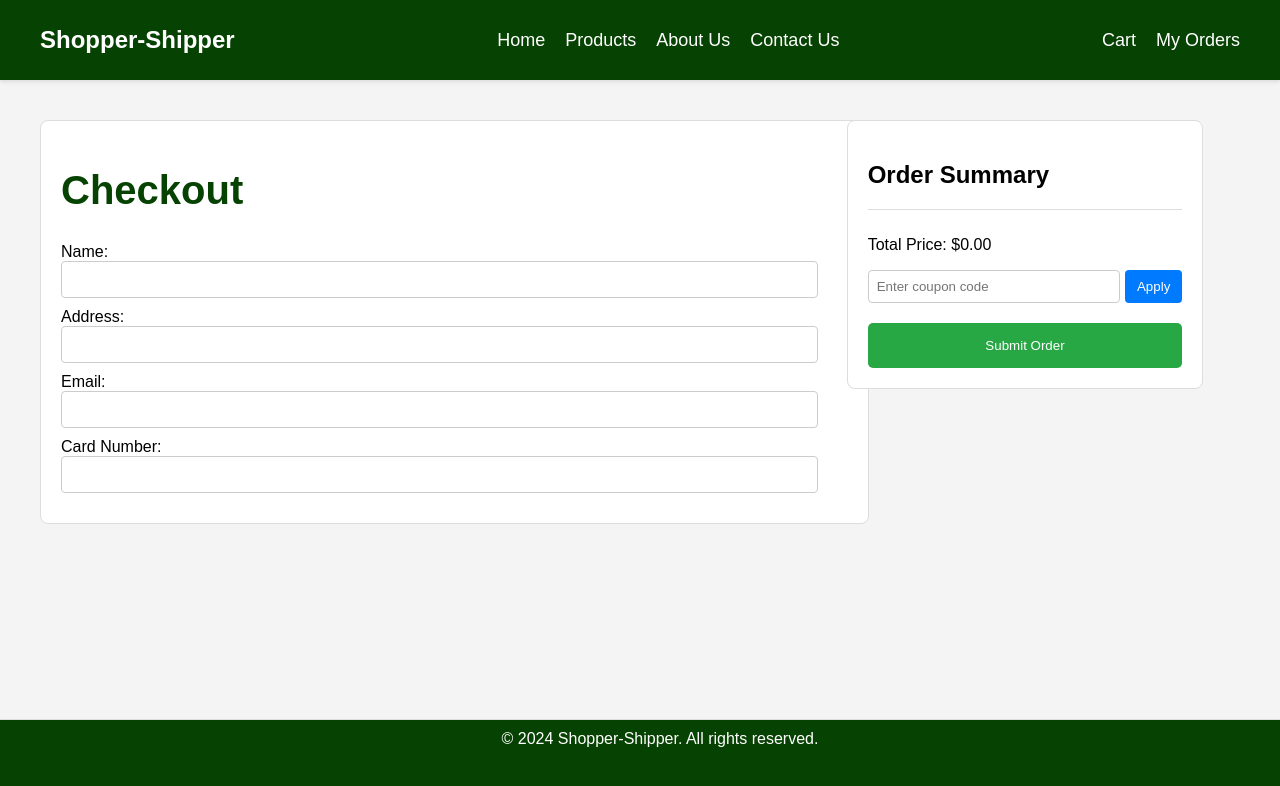
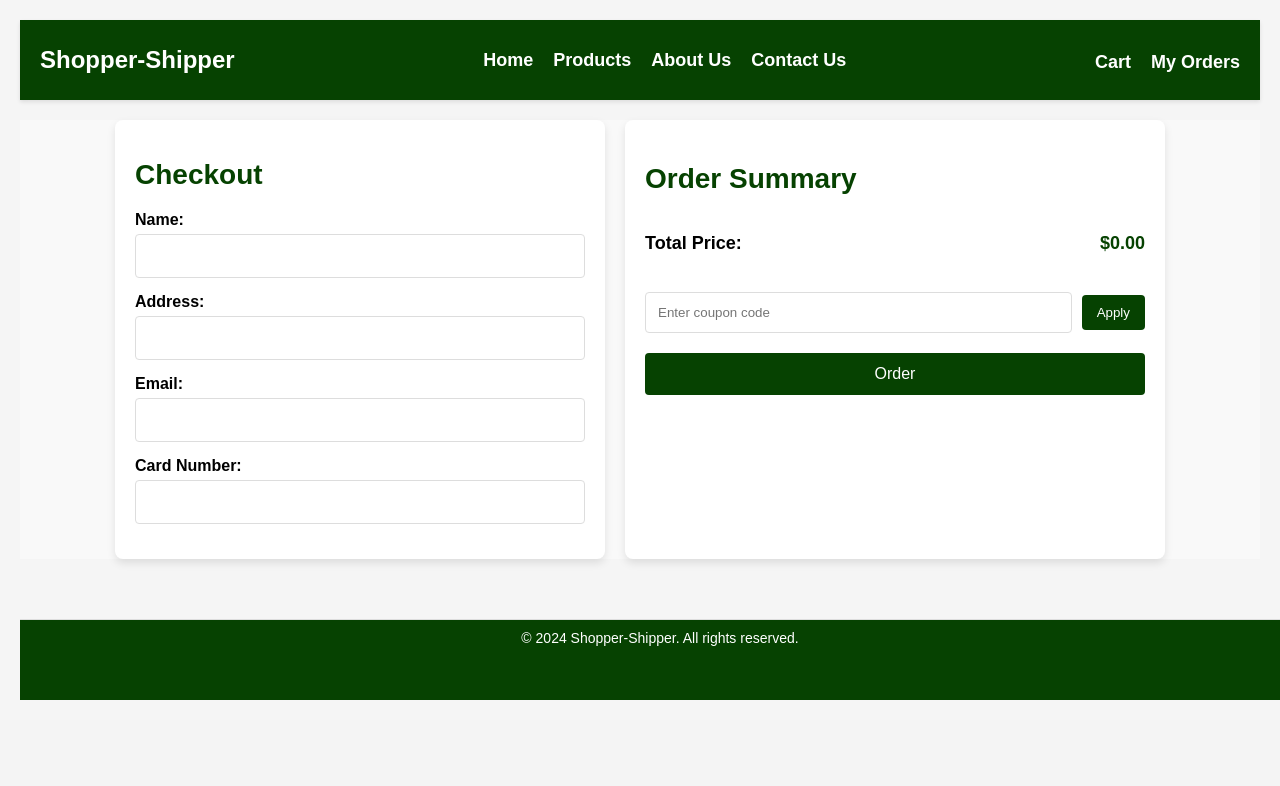
Before and after one commit to Biyushstha/Ecommerce_Biyush_Shrestha, a React (Create React App) app in the folder shopper-shipper/: page /cart in a window 1280 px wide. Both pictures are taken after a click on the button "Checkout". Shown: the top 786 px of the page. Built offline with nearby package versions, Linux system fonts and the light colour scheme.

Commit message:
design change

```diff
--- a/shopper-shipper/src/components/AdminDashboard.css
+++ b/shopper-shipper/src/components/AdminDashboard.css
@@ -12,7 +12,7 @@ header {
   margin-bottom: 20px;
 }
 
-h1 {
+#myHeader {
   font-size: 2.5rem;
   color: #064201;
   padding-bottom: 10px;
--- a/shopper-shipper/src/components/Cart.css
+++ b/shopper-shipper/src/components/Cart.css
@@ -1,66 +1,132 @@
-
-
-.cart-container {
-  padding: 20px;
+/* Ensure the entire page height is at least 100% */
+html, body {
+  margin: 0;
+  padding: 0;
+  height: 100%;
+  font-family: Arial, sans-serif; /* Use a clean, modern font */
 }
 
+/* Flex container to ensure footer is at the bottom */
+.cart-page {
+  display: flex;
+  flex-direction: column;
+  min-height: 100vh;
+}
+
+/* Main content should expand to fill available space */
+main {
+  flex: 1;
+  background-color: #f9f9f9; /* Light background for the main content */
+}
+
+/* Container for cart items */
+.cart-container {
+  max-width: 1200px;
+  margin: 20px auto;
+  padding: 20px;
+  background: #ffffff; /* White background for the container */
+  border-radius: 8px; /* Rounded corners for the container */
+  box-shadow: 0 4px 8px rgba(0, 0, 0, 0.1); /* Subtle shadow */
+}
+
+/* Header styling */
+header {
+  background-color: #064201; /* Dark green background */
+  color: white;
+  padding: 10px 20px;
+  text-align: center;
+  font-size: 24px;
+  font-weight: bold;
+}
+
+/* Cart table styling */
 .cart-table {
   width: 100%;
   border-collapse: collapse;
-  margin-top: 20px;
+  margin-bottom: 20px;
 }
 
 .cart-table th,
 .cart-table td {
-  border: 1px solid #ddd;
-  padding: 10px;
+  padding: 12px;
   text-align: left;
+  border-bottom: 1px solid #ddd;
 }
 
 .cart-table th {
-  background-color: #f4f4f4;
+  background-color: #f2f2f2; /* Light grey background for headers */
+  color: #333;
 }
 
 .cart-item-image {
-  max-width: 80px;
-  height: auto;
+  width: 80px; /* Adjust image size */
+  border-radius: 4px; /* Rounded corners for images */
+}
+
+.quantity-container {
+  display: flex;
+  align-items: center;
+  gap: 10px; /* Space between buttons and input */
+}
+
+.quantity-button {
+  background-color: #064201; /* Dark green button */
+  color: white;
+  border: none;
+  padding: 8px 12px;
+  border-radius: 4px; /* Rounded corners */
+  cursor: pointer;
+  font-size: 16px;
+}
+
+.quantity-button:hover {
+  background-color: #046200; /* Slightly lighter green on hover */
 }
 
 .cart-item-quantity {
   width: 60px;
+  text-align: center;
+  border: 1px solid #ddd;
+  border-radius: 4px;
+  padding: 8px;
 }
 
 .remove-button {
-  background-color: #dc3545;
+  background-color: #ff4d4d; /* Red for remove button */
   color: white;
   border: none;
-  padding: 5px 10px;
-  font-size: 0.9em;
+  padding: 8px 12px;
+  border-radius: 4px;
   cursor: pointer;
-  border-radius: 5px;
-  transition: background-color 0.3s;
 }
 
 .remove-button:hover {
-  background-color: #c82333;
+  background-color: #e04343; /* Darker red on hover */
 }
 
 .checkout-container {
-  text-align: right; /* Align checkout button to the right */
-  margin-top: 20px; /* Space above the button */
+  text-align: right;
 }
 
 .checkout-button {
-  background-color: #28a745; /* Green color for the button */
+  background-color: #064201; /* Dark green for checkout button */
   color: white;
   border: none;
-  padding: 10px 20px;
-  font-size: 1em;
+  padding: 12px 20px;
+  border-radius: 4px;
   cursor: pointer;
-  border-radius: 5px;
-  transition: background-color 0.3s;
+  font-size: 18px;
 }
 
 .checkout-button:hover {
-  background-color: #218838; /* Darker green on hover */
+  background-color: #046200; /* Lighter green on hover */
 }
+
+/* Footer styling */
+footer {
+  background-color: #064201; /* Dark green footer background */
+  color: white;
+  text-align: center;
+  padding: 20px;
+  font-size: 14px;
+}
--- a/shopper-shipper/src/components/Checkout.js
+++ b/shopper-shipper/src/components/Checkout.js
@@ -67,74 +67,81 @@ const Checkout = () => {
   return (
     <div className={styles['checkout-page']}>
       <Header />
-      <main>
-        <div className={styles['checkout-container']}>
-          <div className={styles['checkout-form-container']}>
-            <div className={styles['checkout-form-card']}>
-              <h1>Checkout</h1>
+      <main className={styles['main-content']}>
+        <div className={styles['container']}>
+          <div className={styles['checkout-form']}>
+            <h1 className={styles['title']}>Checkout</h1>
             <form onSubmit={handleSubmit}>
-                <label>
-                  Name:
+              <div className={styles['form-group']}>
+                <label className={styles['label']}>Name:</label>
                 <input
                   type="text"
                   name="name"
                   value={formData.name}
                   onChange={handleChange}
+                  className={styles['input']}
                   required
                 />
-                </label>
-                <label>
-                  Address:
+              </div>
+              <div className={styles['form-group']}>
+                <label className={styles['label']}>Address:</label>
                 <input
                   type="text"
                   name="address"
                   value={formData.address}
                   onChange={handleChange}
+                  className={styles['input']}
                   required
                 />
-                </label>
-                <label>
-                  Email:
+              </div>
+              <div className={styles['form-group']}>
+                <label className={styles['label']}>Email:</label>
                 <input
                   type="email"
                   name="email"
                   value={formData.email}
                   onChange={handleChange}
+                  className={styles['input']}
                   required
                 />
-                </label>
-                <label>
-                  Card Number:
+              </div>
+              <div className={styles['form-group']}>
+                <label className={styles['label']}>Card Number:</label>
                 <input
                   type="text"
                   name="cardNumber"
                   value={formData.cardNumber}
                   onChange={handleChange}
+                  className={styles['input']}
                   required
                 />
-                </label>
-                {error && <p className={styles['error']}>{error}</p>}
+              </div>
+              {error && <p className={styles['error-message']}>{error}</p>}
+              {successMessage && <p className={styles['success-message']}>{successMessage}</p>}
             </form>
           </div>
-          </div>
-          <div className={styles['order-summary-container']}>
-            <div className={styles['order-summary-card']}>
-              <h2>Order Summary</h2>
+          <div className={styles['order-summary']}>
+            <h2 className={styles['summary-title']}>Order Summary</h2>
             {cart.map(item => (
-                <div key={item._id} className={styles['order-summary-item']}>
-                  <img src={item.imageUrl} alt={item.name} className={styles['product-image']} />
-                  <div className={styles['product-details']}>
-                    <p className={styles['product-name']}>{item.name}</p>
-                    <p className={styles['product-description']}>{item.description}</p>
-                    <p className={styles['product-price']}>${item.price.toFixed(2)}</p>
-                    <p className={styles['product-quantity']}>Quantity: {item.quantity}</p>
+              <div key={item._id} className={styles['order-item']}>
+                <img
+                  src={`http://localhost:5001/${item.imageUrl}`}
+                  alt={item.name}
+                  className={styles['item-image']}
+                />
+                <div className={styles['item-details']}>
+                  <p className={styles['item-name']}>{item.name}</p>
+                  <p className={styles['item-description']}>{item.description}</p>
+                  <p className={styles['item-price']}>${item.price.toFixed(2)}</p>
+                  <p className={styles['item-quantity']}>Quantity: {item.quantity}</p>
                 </div>
               </div>
             ))}
-              <div className={styles['order-summary-total']}>
-                <p>Total Price: ${cart.reduce((total, item) => total + (item.price * item.quantity), 0).toFixed(2)}</p>
+            <div className={styles['total-container']}>
+              <p className={styles['total-label']}>Total Price:</p>
+              <p className={styles['total-amount']}>${cart.reduce((total, item) => total + (item.price * item.quantity), 0).toFixed(2)}</p>
             </div>
-              <div className={styles['coupon-section']}>
+            <div className={styles['coupon-container']}>
               <input
                 type="text"
                 name="coupon"
@@ -143,11 +150,9 @@ const Checkout = () => {
                 placeholder="Enter coupon code"
                 className={styles['coupon-input']}
               />
-                <button type="button" className={styles['apply-coupon-button']}>Apply</button>
+              <button type="button" className={styles['apply-button']}>Apply</button>
             </div>
-              <button type="button" className={styles['submit-order-button']} onClick={handleSubmit}>Submit Order</button>
-              {successMessage && <p className={styles['success-message']}>{successMessage}</p>}
-            </div>
+            <button type="submit" className={styles['submit-button']} onClick={handleSubmit}>Order</button>
           </div>
         </div>
       </main>
--- a/shopper-shipper/src/components/Checkout.module.css
+++ b/shopper-shipper/src/components/Checkout.module.css
@@ -1,124 +1,164 @@
+/* Checkout.module.css */
+
 .checkout-page {
-  display: flex;
-  flex-direction: column;
-  min-height: 100vh;
-}
-
-.checkout-container {
-  display: flex;
-  justify-content: space-between;
+  font-family: Arial, sans-serif;
+  background-color: #f5f5f5;
   padding: 20px;
 }
 
-.checkout-form-container {
-  flex: 2;
-  margin-right: 10px;
+.main-content {
+  display: flex;
+  justify-content: center;
+  gap: 20px;
 }
 
-.order-summary-container {
-  flex: 1;
-  margin-left: 10px;
+.container {
+  display: flex;
+  gap: 20px;
+  max-width: 1600px; /* Increased width for better visibility */
+  margin: 0 auto;
 }
 
-.checkout-form-card, .order-summary-card {
-  border: 1px solid #ddd;
+.checkout-form {
+  flex: 1;
+  background: #ffffff;
+  padding: 20px;
   border-radius: 8px;
-  padding: 20px;
-  background-color: #fff;
+  box-shadow: 0 4px 8px rgba(0, 0, 0, 0.1);
+  min-width: 450px; /* Increased minimum width */
 }
 
-.checkout-form-card {
-  width: 100%;
+.title {
+  font-size: 28px;
+  margin-bottom: 20px;
+  color: #064201;
 }
 
-.order-summary-card {
-  width: 80%; /* Smaller width for order summary card */
+.form-group {
+  margin-bottom: 15px;
 }
 
-.checkout-form-card h1,
-.order-summary-card h2 {
-  margin-bottom: 20px;
+.label {
+  display: block;
+  font-size: 16px;
+  font-weight: bold;
+  margin-bottom: 5px;
 }
 
-.checkout-form-card label {
-  display: block; /* Makes label and input field appear on different lines */
-  margin-bottom: 10px; /* Adds space between labels and input fields */
-  font-size: 16px; /* Adjust font size if needed */
-  padding-right: 10px; /* Adds padding to the right of the label */
-}
-
-.checkout-form-card input {
-  width: calc(100% - 20px); /* Ensures padding fits inside the input field */
-  padding: 10px; /* Adds padding inside the input field */
-  border: 1px solid #ccc;
+.input {
+  width: 100%;
+  padding: 12px; /* Increased padding */
+  border: 1px solid #ddd;
   border-radius: 4px;
+  font-size: 16px;
   box-sizing: border-box; /* Ensures padding is included in width */
 }
 
-.error {
-  color: red;
-  margin-top: 10px;
-}
-
-.order-summary-item {
+.coupon-container {
   display: flex;
+  gap: 10px;
   align-items: center;
-  margin-bottom: 15px;
-}
-
-.product-image {
-  width: 100px;
-  height: auto;
-  margin-right: 15px;
-}
-
-.product-details {
-  flex: 1;
-}
-
-.order-summary-total {
-  border-top: 1px solid #ddd;
-  padding-top: 10px;
-  margin-top: 10px;
-}
-
-.coupon-section {
-  display: flex;
-  margin-top: 10px;
+  margin-top: 20px;
 }
 
 .coupon-input {
   flex: 1;
-  padding: 8px;
-  margin-right: 5px;
-  border: 1px solid #ccc;
+  padding: 12px; /* Increased padding */
+  border: 1px solid #ddd;
   border-radius: 4px;
 }
 
-.apply-coupon-button {
-  padding: 8px 12px;
+.apply-button {
+  background-color: #064201;
+  color: #fff;
   border: none;
-  background-color: #007bff;
-  color: white;
+  padding: 10px 15px;
+  border-radius: 4px;
   cursor: pointer;
-  border-radius: 4px;
 }
 
-.submit-order-button {
+.submit-button {
+  background-color: #064201;
+  color: #ffffff;
+  border: none;
+  padding: 12px 20px;
+  border-radius: 4px;
+  cursor: pointer;
+  font-size: 16px;
   margin-top: 20px;
-  padding: 15px 20px; /* Increased padding for a larger button */
-  border: none;
-  background-color: #28a745; /* Green color */
-  color: white;
-  cursor: pointer;
-  border-radius: 5px;
-  width: 100%; /* Makes the button take up the full width of its container */
-  max-width: 400px; /* Optional: Sets a maximum width for the button */
-  display: block; /* Ensures the button is block-level */
-  text-align: center; /* Centers the text inside the button */
+  width: 100%; /* Full width */
+}
+
+.error-message {
+  color: red;
+  margin-top: 10px;
 }
 
 .success-message {
   color: green;
   margin-top: 10px;
 }
+
+.order-summary {
+  flex: 1;
+  background: #ffffff;
+  padding: 20px;
+  border-radius: 8px;
+  box-shadow: 0 4px 8px rgba(0, 0, 0, 0.1);
+  min-width: 500px; /* Increased minimum width */
+}
+
+.summary-title {
+  font-size: 28px;
+  margin-bottom: 20px;
+  color: #064201;
+}
+
+.order-item {
+  display: flex;
+  align-items: center;
+  margin-bottom: 20px;
+  border-bottom: 1px solid #eee;
+  padding-bottom: 10px;
+}
+
+.item-image {
+  width: 150px; /* Increased size for better visibility */
+  height: 150px; /* Increased size for better visibility */
+  object-fit: cover;
+  margin-right: 20px;
+  border-radius: 8px;
+}
+
+.item-details {
+  flex: 1;
+}
+
+.item-name {
+  font-size: 20px;
+  font-weight: bold;
+}
+
+.item-description {
+  color: #555;
+}
+
+.item-price, .item-quantity {
+  font-size: 16px;
+}
+
+.total-container {
+  display: flex;
+  justify-content: space-between;
+  font-size: 18px;
+  margin-top: 20px;
+}
+
+.total-label {
+  font-weight: bold;
+}
+
+.total-amount {
+  color: #064201;
+  font-weight: bold;
+}
--- a/shopper-shipper/src/components/ProductDetails.js
+++ b/shopper-shipper/src/components/ProductDetails.js
@@ -1,48 +1,68 @@
-import React, { useState, useEffect, useContext } from 'react';
+import React, { useContext, useState, useEffect } from 'react';
+import { useParams } from 'react-router-dom';
 import axios from 'axios';
-import { useParams, useNavigate } from 'react-router-dom';
-import CartContext from '../context/CartContext';
 import Header from '../components/Header'; // Adjust path if necessary
 import Footer from '../components/Footer'; // Adjust path if necessary
-import './ProductDetails.css'; // Ensure the path is correct
+import CartContext from '../context/CartContext'; // Adjust path if necessary
+import './ProductDetails.css'; // Ensure this file exists for styling
 
 const ProductDetails = () => {
-  const { id } = useParams(); // Get product ID from URL parameters
+  const { id } = useParams();
   const [product, setProduct] = useState(null);
-  const { addToCart } = useContext(CartContext);
-  const navigate = useNavigate();
+  const { addToCart } = useContext(CartContext); // Use CartContext
+  const [quantity, setQuantity] = useState(1);
 
   useEffect(() => {
     axios.get(`http://localhost:5001/api/products/${id}`)
       .then(response => setProduct(response.data))
-      .catch(error => console.error('Error fetching product:', error));
+      .catch(error => console.error('Error fetching product details:', error));
   }, [id]);
 
   const handleAddToCart = () => {
-    addToCart({ ...product, quantity: 1 });
-    navigate('/cart');  // Navigate to the cart page after adding product to cart
+    addToCart({ ...product, quantity });
+    alert(`${product.name} has been added to your cart!`);
   };
 
-  if (!product) return <p>Loading...</p>;
+  const increaseQuantity = () => {
+    setQuantity(prevQuantity => prevQuantity + 1);
+  };
+
+  const decreaseQuantity = () => {
+    setQuantity(prevQuantity => Math.max(prevQuantity - 1, 1)); // Ensure quantity is at least 1
+  };
+
+  if (!product) return <div>Loading...</div>;
 
   return (
-    <div>
+    <div className="product-details-page">
       <Header />
-      <div className="product-details">
-        <h1>{product.name}</h1>
-        {product.imageUrl ? (
+      <main className="product-details-main">
+        <div className="product-details-container">
           <img
             src={`http://localhost:5001/${product.imageUrl}`}
             alt={product.name}
-            className="product-image"
+            id="product-details-image" // Unique ID
+            className="product-details-image"
           />
-        ) : (
-          <p>No Image Available</p>
-        )}
-        <p>{product.description}</p>
-        <p className="product-price">${product.price}</p>
-        <button onClick={handleAddToCart} className="add-to-cart-button">Add to Cart</button>
-      </div>
+          <div className="product-details-info">
+            <h1 className="product-details-name">{product.name}</h1>
+            <p className="product-details-price">${product.price}</p>
+            <p className="product-details-description">{product.description}</p>
+            <div className="quantity-container">
+              <button className="quantity-button" onClick={decreaseQuantity}>-</button>
+              <input
+                type="number"
+                id="quantity"
+                value={quantity}
+                readOnly
+                className="quantity-input"
+              />
+              <button className="quantity-button" onClick={increaseQuantity}>+</button>
+            </div>
+            <button className="add-to-cart-button" onClick={handleAddToCart}>Add to Cart</button>
+          </div>
+        </div>
+      </main>
       <Footer />
     </div>
   );
--- a/shopper-shipper/src/components/ProductList.js
+++ b/shopper-shipper/src/components/ProductList.js
@@ -62,10 +62,10 @@ const ProductList = () => {
               <img
                 src={`http://localhost:5001/${product.imageUrl}`}
                 alt={product.name}
-                className="product-image"
+                className="product-list-image"
               />
-              <h2 className="product-name">{product.name}</h2>
-              <p className="product-price">${product.price}</p>
+              <h2 className="product-list-name">{product.name}</h2>
+              <p className="product-list-price">${product.price}</p>
               <Link to={`/products/${product._id}`} className="view-details-link">View Details</Link>
             </div>
           ))}
--- a/shopper-shipper/src/context/CartContext.js
+++ b/shopper-shipper/src/context/CartContext.js
@@ -6,7 +6,18 @@ export const CartProvider = ({ children }) => {
   const [cart, setCart] = useState([]);
 
   const addToCart = (product) => {
-    setCart(prevCart => [...prevCart, product]);
+    setCart(prevCart => {
+      const existingProductIndex = prevCart.findIndex(item => item._id === product._id);
+      if (existingProductIndex >= 0) {
+        // If the product exists in the cart, update its quantity
+        const updatedCart = [...prevCart];
+        updatedCart[existingProductIndex].quantity += product.quantity;
+        return updatedCart;
+      } else {
+        // If the product does not exist, add it to the cart
+        return [...prevCart, product];
+      }
+    });
   };
 
   const removeFromCart = (productId) => {
@@ -14,11 +25,12 @@ export const CartProvider = ({ children }) => {
   };
 
   const adjustQuantity = (productId, quantity) => {
-    setCart(prevCart =>
-      prevCart.map(item =>
+    setCart(prevCart => {
+      const updatedCart = prevCart.map(item =>
         item._id === productId ? { ...item, quantity } : item
-      )
-    );
+      );
+      return updatedCart;
+    });
   };
 
   return (
--- a/shopper-shipper/src/pages/MyOrders.css
+++ b/shopper-shipper/src/pages/MyOrders.css
@@ -1,22 +1,79 @@
-.my-orders-page {
-    padding: 20px;
+/* Ensure the entire page height is at least 100% */
+html, body {
+    margin: 0;
+    padding: 0;
+    height: 100%;
+    font-family: Arial, sans-serif;
   }
 
+  /* Flex container to ensure footer is at the bottom */
+  .my-orders-page {
+    display: flex;
+    flex-direction: column;
+    min-height: 100vh;
+  }
+
+  /* Main content should expand to fill available space */
+  main {
+    flex: 1;
+    background-color: #f9f9f9;
+  }
+
+  /* Container for orders */
+  .orders-container {
+    max-width: 1200px;
+    margin: 20px auto;
+    padding: 20px;
+    background: #ffffff;
+    border-radius: 8px;
+    box-shadow: 0 4px 8px rgba(0, 0, 0, 0.1);
+  }
+
+  /* Header styling */
+  header {
+    background-color: #064201;
+    color: white;
+    padding: 10px 20px;
+    text-align: center;
+    font-size: 24px;
+    font-weight: bold;
+  }
+
+  /* Orders table styling */
   .orders-table {
     width: 100%;
     border-collapse: collapse;
+    margin-bottom: 20px;
   }
 
-  .orders-table th, .orders-table td {
-    border: 1px solid #ddd;
-    padding: 8px;
+  .orders-table th,
+  .orders-table td {
+    padding: 12px;
+    text-align: left;
+    border-bottom: 1px solid #ddd;
   }
 
   .orders-table th {
     background-color: #f2f2f2;
+    color: #333;
   }
 
   .product-image {
-    width: 50px; /* Adjust width as needed */
-    height: auto;
+    width: 80px;
+    border-radius: 4px;
   }
+
+  .error {
+    color: red;
+    font-size: 16px;
+    margin-bottom: 20px;
+  }
+
+  /* Footer styling */
+  footer {
+    background-color: #064201;
+    color: white;
+    text-align: center;
+    padding: 20px;
+    font-size: 14px;
+  }
--- a/shopper-shipper/src/pages/MyOrders.js
+++ b/shopper-shipper/src/pages/MyOrders.js
@@ -25,6 +25,7 @@ const MyOrders = () => {
     <div className="my-orders-page">
       <Header />
       <main>
+        <div className="orders-container">
           <h1>My Orders</h1>
           {error && <p className="error">{error}</p>}
           <table className="orders-table">
@@ -40,7 +41,7 @@ const MyOrders = () => {
             <tbody>
               {orders.map(order =>
                 order.items.map(item => (
-                <tr key={`${order._id}-${item.product_id}`}>
+                  <tr key={`order-${order._id}-item-${item.product_id}`}>
                     <td>{order._id}</td>
                     <td>
                       {item.product_id && item.product_id.imageUrl ? (
@@ -61,6 +62,7 @@ const MyOrders = () => {
               )}
             </tbody>
           </table>
+        </div>
       </main>
       <Footer />
     </div>
```
Also changed, not shown: shopper-shipper/src/components/Cart.js (+35 -1 lines), shopper-shipper/src/components/ProductDetails.css (+92 -31 lines), shopper-shipper/src/components/ProductList.css (+13 -9 lines). Lines whose indentation alone changed are shown as unchanged.
